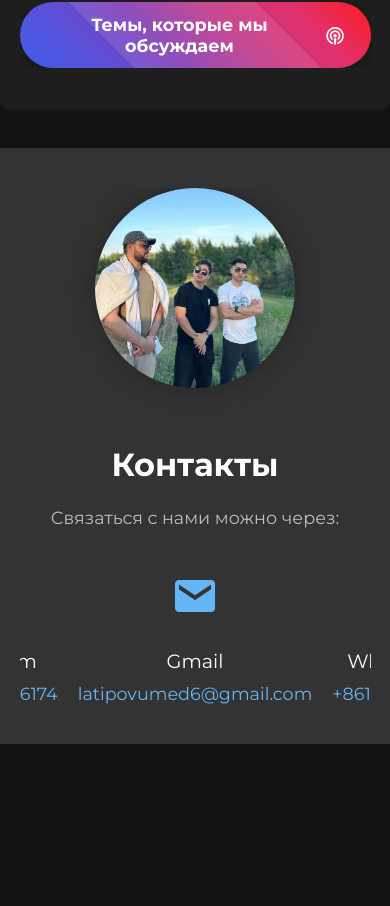
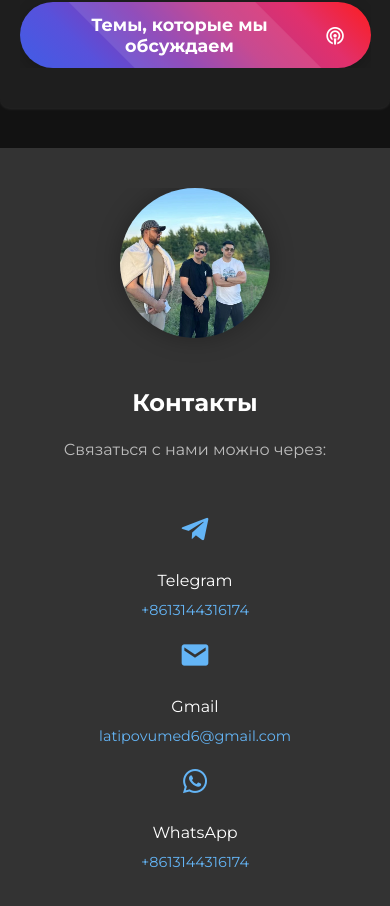
Before and after one commit to umed1406/podcast, a plain HTML site: page index.html in a window 390 px wide. Shown: the part 2407-3313 px from the top of the page. Before the commit the page ends 3151 px from the top, so only its background shows below. Drawn offline with nearby package versions, Linux system fonts and the light colour scheme.

Commit message:
Update index.html

```diff
--- a/index.html
+++ b/index.html
@@ -299,6 +299,7 @@
             background-color: #333;
             padding: 40px 0;
             color: #fff;
+            overflow: hidden;
         }
 
         .contact .container {
@@ -405,6 +406,40 @@
         .contact-image-container:hover::before {
             opacity: 1;
         }
+        @media screen and (max-width: 768px) {
+    .contact .contact-icons {
+        flex-direction: column;
+    }
+
+    .contact .contact-icons .contact-item {
+        margin: 10px 0;
+    }
+
+    .contact-image-container {
+        width: 150px;
+        height: 150px;
+    }
+
+    .contact .contact-text h2 {
+        font-size: 1.5em;
+    }
+
+    .contact .contact-text p {
+        font-size: 1em;
+    }
+
+    .contact .contact-icons .contact-item i {
+        font-size: 2em;
+    }
+
+    .contact .contact-icons .contact-item p {
+        font-size: 1em;
+    }
+
+    .contact .contact-icons .contact-item a {
+        font-size: 0.9em;
+    }
+}
     </style>
 </head>
 <body>
@@ -423,7 +458,7 @@
 
     <div id="main"  class="members">
         <div class="member">
-            <img src="hudayar.jpg" alt="Hudayar">
+            <img src="hudayar.jpg" alt="Hudayyar">
             <h3>Hudayar</h3>
             <p>Любит подкасты и путешествия.</p>
             <a href="https://www.instagram.com/mccallisterhy" target="_blank">
@@ -459,7 +494,7 @@
 
                 Баха (Baha): Эксперт по технологиям и инновациям.
 
-                Худайяр (Hudayar): Любит подкасты и путешествия.
+                Худайяр (Hudayyar): Любит подкасты и путешествия.
 
                 Каждый из команды приносит в проекты что-то уникальное и оригинальное. Мы не боимся экспериментировать, удивлять и вдохновлять нашу аудиторию. Слушая нас, вы погружаетесь в мир неожиданных и вдохновенных диалогов, где каждая тема приобретает новые грани благодаря нашему особому подходу. Вместе мы создаем контент, который не только развлекает, но и заставляет задуматься, оставляя яркие впечатления и подарки для ума и сердца."</p>
             <a href="https://umed1406.github.io/podcast_website/" class="podcast-topics-button" target="_blank">
```
